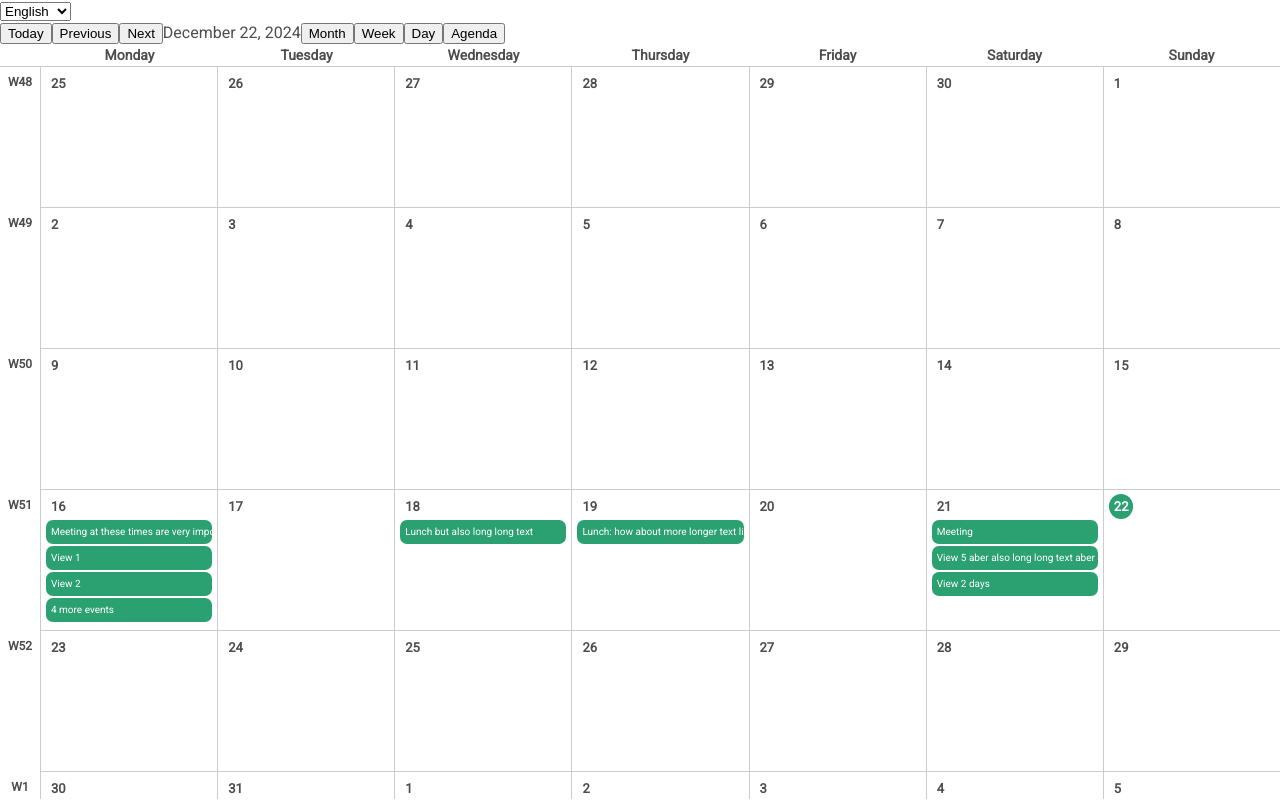
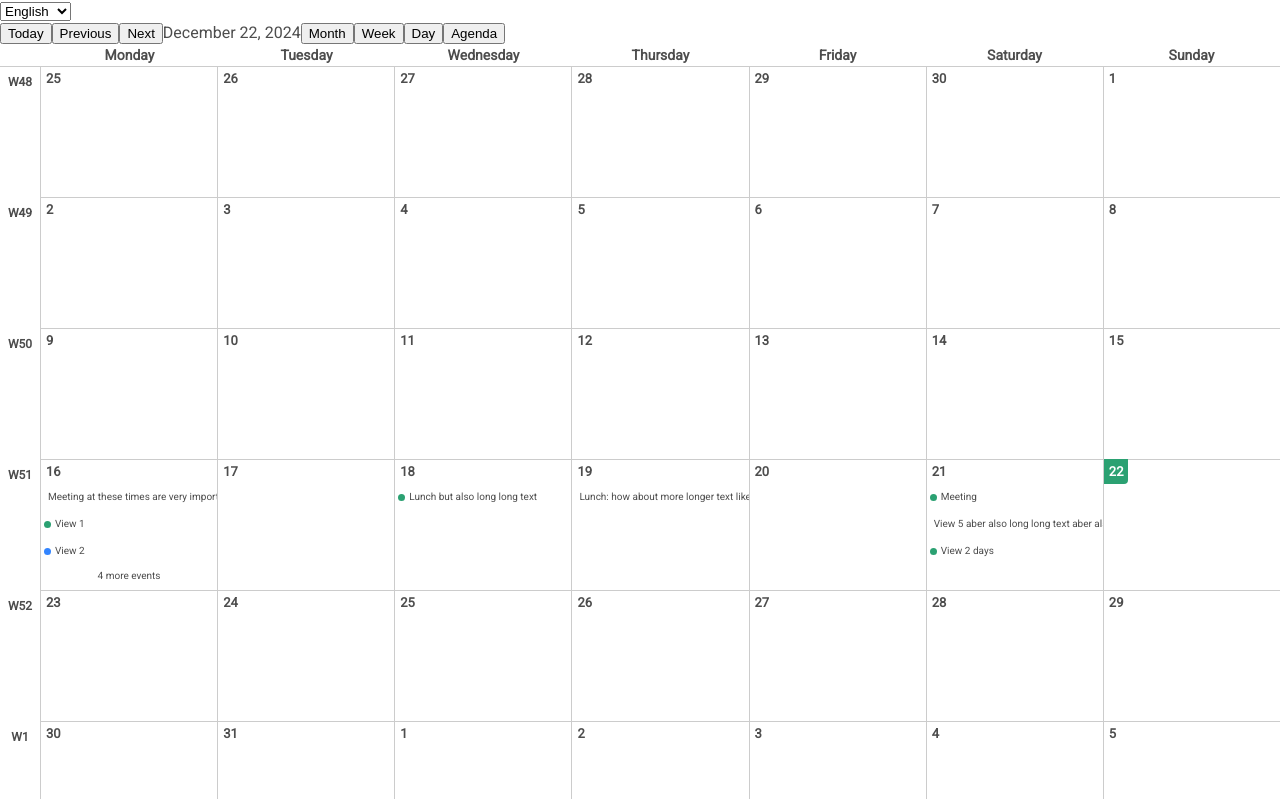
Before and after one commit to Eng-FerasAhmad/razor-calendar, a React (Vite) app: page / in a window 1280 px wide. Both pictures are taken after a click on the button "Month". Built offline with nearby package versions, Linux system fonts and the light colour scheme.

Commit message:
add more props to the appointment type

```diff
--- a/package.json
+++ b/package.json
@@ -56,6 +56,7 @@
     },
     "dependencies": {
         "@dnd-kit/core": "^6.3.1",
+        "@dnd-kit/modifiers": "^9.0.0",
         "luxon": "^3.5.0",
         "react": "^18.2.0",
         "react-dom": "^18.2.0",
--- a/src/components/app/App.tsx
+++ b/src/components/app/App.tsx
@@ -51,6 +51,13 @@ export default function App(): ReactElement {
             start: '2024-12-16T10:00',
             end: '2024-12-16T10:10',
             isFullDay: false,
+            color: '#3385ff',
+            canceled: false,
+            draggable: true,
+            editable: true,
+            available: false,
+            visibility: true,
+            location: '',
         },
         {
             id: '7',
@@ -58,6 +65,7 @@ export default function App(): ReactElement {
             start: '2024-12-16T11:00',
             end: '2024-12-16T11:15',
             isFullDay: false,
+            color: '#ff9933',
         },
         {
             id: '8',
@@ -65,6 +73,7 @@ export default function App(): ReactElement {
             start: '2024-12-16T12:00',
             end: '2024-12-16T12:30',
             isFullDay: false,
+            color: '#8e56f5',
         },
         {
             id: '9',
--- a/src/components/calendar/month/month-day-events/DraggableEvent.tsx
+++ b/src/components/calendar/month/drag-and-drop/DraggableEvent.tsx
@@ -1,6 +1,7 @@
 import { useDraggable } from '@dnd-kit/core';
 import { ReactElement } from 'react';
-import { DraggableEventContainer } from './styles';
+import { DraggableEventContainer } from '../month-day-events/styles';
+import { darkenColor } from 'utils/colorConverter';
 
 interface Props {
     id: string;
@@ -23,8 +24,8 @@ export default function DraggableEvent({
             ? `translate(${transform.x}px, ${transform.y}px)`
             : undefined,
         zIndex: isDragging ? 2 : 'auto',
-        backgroundColor: primaryColor,
-        opacity: isDragging ? 0.8 : 1,
+        backgroundColor: darkenColor(primaryColor, -70),
+        color: darkenColor(primaryColor, 80),
     };
 
     return (
--- a/src/components/calendar/month/month-days-in-week/DroppableDay.tsx
+++ b/src/components/calendar/month/drag-and-drop/DroppableDay.tsx
@@ -1,7 +1,7 @@
 import { useDroppable } from '@dnd-kit/core';
 import { DateTime } from 'luxon';
 import { ReactElement } from 'react';
-import DisplayEvents from 'components/calendar/month/month-day-events/MonthDayEvents';
+import DisplayEvents from 'month/month-day-events/MonthDayEvents';
 import {
     DayNumberContainer,
     MonthDayWrapper,
--- a/src/components/calendar/month/month-day-events/MonthDayEvents.tsx
+++ b/src/components/calendar/month/month-day-events/MonthDayEvents.tsx
@@ -1,6 +1,10 @@
 import { useDraggable } from '@dnd-kit/core';
 import { ReactElement } from 'react';
-import { MonthEventContainer } from 'month/month-day-events/styles';
+import {
+    MonthEventContainer,
+    MoreEventButtonWrapper,
+    PointWrapper,
+} from 'month/month-day-events/styles';
 import { Appointment } from 'types/calendar';
 
 interface Props {
@@ -11,11 +15,11 @@ interface Props {
 function DraggableEvent({
     id,
     title,
-    primaryColor,
+    color,
 }: {
     id: string;
     title: string;
-    primaryColor: string;
+    color: string;
 }): ReactElement {
     const { attributes, listeners, setNodeRef, transform, isDragging } =
         useDraggable({
@@ -27,8 +31,6 @@ function DraggableEvent({
             ? `translate(${transform.x}px, ${transform.y}px)`
             : undefined,
         zIndex: isDragging ? 2 : 'auto',
-        backgroundColor: primaryColor,
-        opacity: isDragging ? 0.8 : 1,
     };
 
     return (
@@ -37,10 +39,11 @@ function DraggableEvent({
             style={style}
             {...attributes}
             {...listeners}
-            color={primaryColor}
+            color={color}
             data-testid="draggable-event"
         >
-            {title}
+            <PointWrapper color={color} />
+            <span>{title}</span>
         </MonthEventContainer>
     );
 }
@@ -60,18 +63,18 @@ export default function DisplayEvents({
                     key={appointment.id}
                     id={appointment.id}
                     title={appointment.title}
-                    primaryColor={primaryColor}
+                    color={appointment.color || primaryColor}
                 />
             ))}
 
             {/* Show remaining events count if applicable */}
             {remainingCount > 0 && (
-                <MonthEventContainer
+                <MoreEventButtonWrapper
                     color={primaryColor}
                     data-testid="month-event-container-more"
                 >
                     {`${remainingCount} more events`}
-                </MonthEventContainer>
+                </MoreEventButtonWrapper>
             )}
         </>
     );
--- a/src/components/calendar/month/month-day-events/styles.ts
+++ b/src/components/calendar/month/month-day-events/styles.ts
@@ -5,18 +5,17 @@ interface Props {
 }
 
 export const MonthEventContainer = styled.div<Props>`
-    background-color: ${(props) => props.color};
-    color: #fff;
-    padding: 2px 5px;
-    border-radius: 7px;
     font-size: 10px;
-    height: 20px;
-    margin-top: 2px;
     white-space: nowrap;
+    height: 24px;
+    margin: 1px 0;
+    padding: 1px 3px;
     overflow: hidden;
     text-overflow: ellipsis;
     display: flex;
+    justify-content: flex-start;
     align-items: center;
+    gap: 4px;
     cursor: grab; /* Default cursor for draggable events */
     user-select: none;
 
@@ -31,10 +30,38 @@ export const MonthEventContainer = styled.div<Props>`
     }
 `;
 
+export const MoreEventButtonWrapper = styled.div`
+    font-size: 10px;
+    white-space: nowrap;
+    height: 22px;
+    overflow: hidden;
+    display: flex;
+    justify-content: center;
+    align-items: center;
+    user-select: none;
+    padding: 0 10px;
+
+    &:hover {
+        cursor: pointer;
+        background-color: #e0e0e0;
+        width: fit-content;
+        margin: auto;
+        border-radius: 10px;
+        padding: 0 10px;
+    }
+`;
+
+export const PointWrapper = styled.span<Props>`
+    height: 7px;
+    width: 7px;
+    background-color: ${(props) => props.color};
+    border-radius: 50%;
+`;
+
 export const DraggableEventContainer = styled.div`
     color: #fff;
     padding: 2px 5px;
-    border-radius: 7px;
+    border-radius: 2px;
     font-size: 10px;
     cursor: grab; /* Default draggable cursor */
 
@@ -43,7 +70,7 @@ export const DraggableEventContainer = styled.div`
     }
 
     &:active {
-        cursor: grabbing; /* Hand cursor on active click */
-        transform: scale(0.95); /* Example active style */
+        cursor: grabbing;
+        transform: scale(0.95);
     }
 `;
--- a/src/components/calendar/month/month-days-in-week/MonthDaysInWeek.tsx
+++ b/src/components/calendar/month/month-days-in-week/MonthDaysInWeek.tsx
@@ -17,10 +17,8 @@ export default function DaysInTheWeek({
     const currentDay = DateTime.now();
 
     const getEventsForDay = (day: DateTime): Appointment[] =>
-        appointments.filter(
-            (appointment) =>
-                typeof appointment.start === 'string' &&
-                DateTime.fromISO(appointment.start).hasSame(day, 'day')
+        appointments.filter((appointment) =>
+            DateTime.fromISO(appointment.start).hasSame(day, 'day')
         );
 
     return (
--- a/src/components/calendar/month/month-days-in-week/styles.ts
+++ b/src/components/calendar/month/month-days-in-week/styles.ts
@@ -9,7 +9,7 @@ export const MonthDayWrapper = styled.div`
     flex: 1;
     width: 50px;
     min-height: 100px;
-    padding: 5px;
+    padding: 0;
     border-left: 1px solid #ccc;
     border-bottom: 1px solid #ccc;
     height: 130px;
@@ -17,8 +17,7 @@ export const MonthDayWrapper = styled.div`
 
 export const DayNumberContainer = styled.span<Props>`
     font-weight: bold;
-    margin-bottom: 5px;
-    border-radius: 50%;
+    border-bottom-right-radius: 4px;
     padding: 5px;
     font-size: 13px;
     background-color: ${(props) =>
--- a/src/components/calendar/month/month-grid/MonthGrid.tsx
+++ b/src/components/calendar/month/month-grid/MonthGrid.tsx
@@ -4,11 +4,12 @@ import {
     DragEndEvent,
     DragStartEvent,
 } from '@dnd-kit/core';
+import { restrictToWindowEdges } from '@dnd-kit/modifiers';
 import { DateTime } from 'luxon';
 import { ReactElement, useState } from 'react';
 import DaysInTheWeek from 'components/calendar/month/month-days-in-week/MonthDaysInWeek';
 import WeekNumber from 'components/calendar/month/month-week-number/MonthWeekNumber';
-import DraggableEvent from 'month/month-day-events/DraggableEvent';
+import DraggableEvent from 'month/drag-and-drop/DraggableEvent';
 import {
     MonthGridContainer,
     MonthGridContentContainer,
@@ -33,7 +34,6 @@ export default function MonthGrid({
     const [activeDrag, setActiveDrag] = useState<Appointment | null>(null);
 
     const handleDragStart = (event: DragStartEvent): void => {
-        console.log('event', event);
         const draggedAppointment = updatedAppointments.find(
             (appointment) => appointment.id === String(event.active.id) // Convert to string
         );
@@ -91,7 +91,11 @@ export default function MonthGrid({
     };
 
     return (
-        <DndContext onDragStart={handleDragStart} onDragEnd={handleDragEnd}>
+        <DndContext
+            onDragStart={handleDragStart}
+            onDragEnd={handleDragEnd}
+            modifiers={[restrictToWindowEdges]}
+        >
             <MonthGridContainer data-testid="month-grid-container">
                 {weeks.map((week, weekIndex) => (
                     <MonthGridContentContainer
--- /dev/null
+++ b/src/utils/colorConverter.ts
@@ -0,0 +1,50 @@
+type ColorInput = string; // HEX or RGB input
+type ColorOutput = string; // HEX output
+
+export function darkenColor(color: ColorInput, amount: number): ColorOutput {
+    // Helper function to convert HEX to RGB
+    const hexToRgb = (hex: string): [number, number, number] => {
+        const sanitizedHex = hex.replace('#', '');
+
+        // Ensure the HEX input is valid
+        if (sanitizedHex.length !== 6) {
+            throw new Error('Invalid HEX color format');
+        }
+
+        const r = parseInt(sanitizedHex.slice(0, 2), 16); // Extract the red component
+        const g = parseInt(sanitizedHex.slice(2, 4), 16); // Extract the green component
+        const b = parseInt(sanitizedHex.slice(4, 6), 16); // Extract the blue component
+
+        return [r, g, b];
+    };
+
+    // Helper function to convert RGB to HEX
+    const rgbToHex = (r: number, g: number, b: number): string => {
+        const componentToHex = (c: number): string =>
+            c.toString(16).padStart(2, '0');
+        return `#${componentToHex(r)}${componentToHex(g)}${componentToHex(b)}`;
+    };
+
+    // Extract RGB components
+    let r: number;
+    let g: number;
+    let b: number;
+
+    if (color.startsWith('#')) {
+        [r, g, b] = hexToRgb(color);
+    } else if (color.startsWith('rgb')) {
+        const rgbMatch = color.match(/\d+/g);
+        if (!rgbMatch) throw new Error('Invalid RGB format');
+        [r, g, b] = rgbMatch.map(Number);
+    } else {
+        throw new Error('Invalid color format. Provide HEX or RGB.');
+    }
+
+    // Apply darkening
+    r = Math.max(0, r - amount);
+    g = Math.max(0, g - amount);
+    b = Math.max(0, b - amount);
+
+    // Return as HEX
+    return rgbToHex(r, g, b);
+}
```
Also changed, not shown: src/types/calendar.ts (+8 -1 lines), 1 other file (tests, documents, lock files or other folders).
